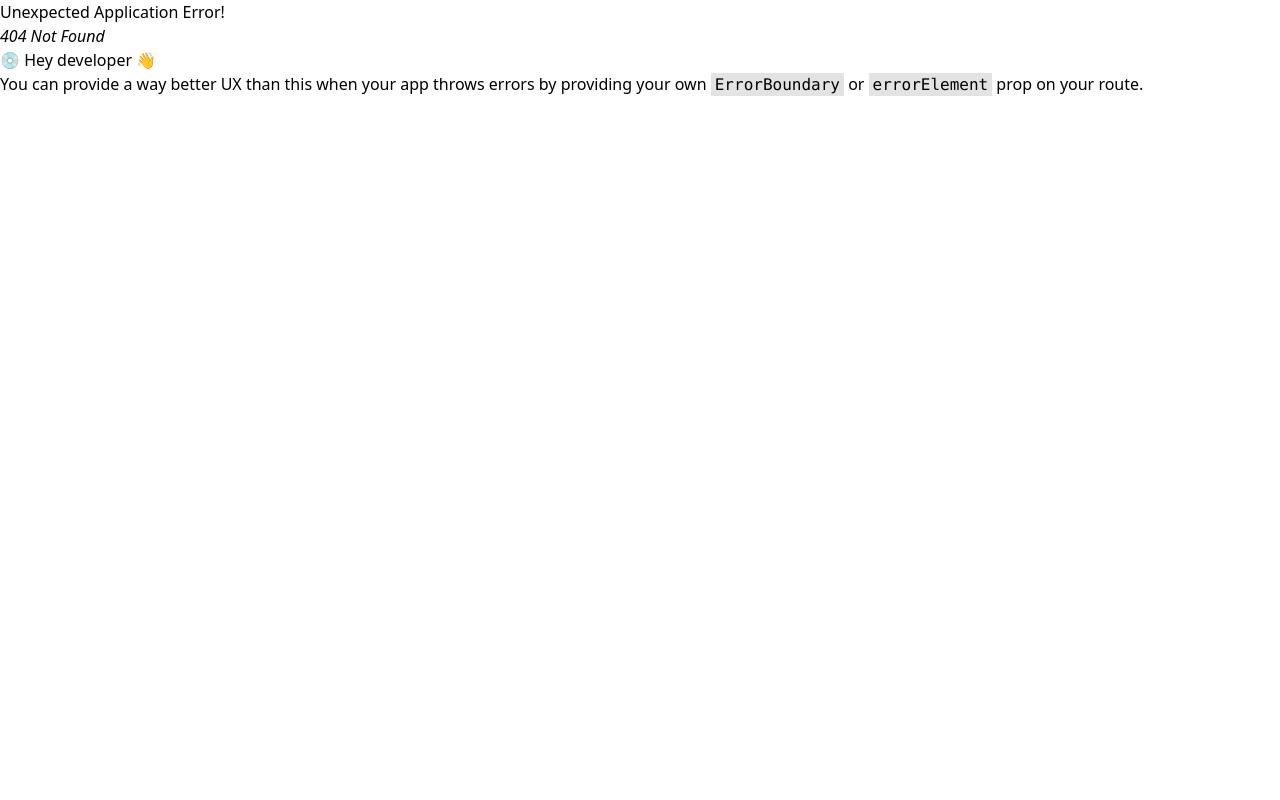
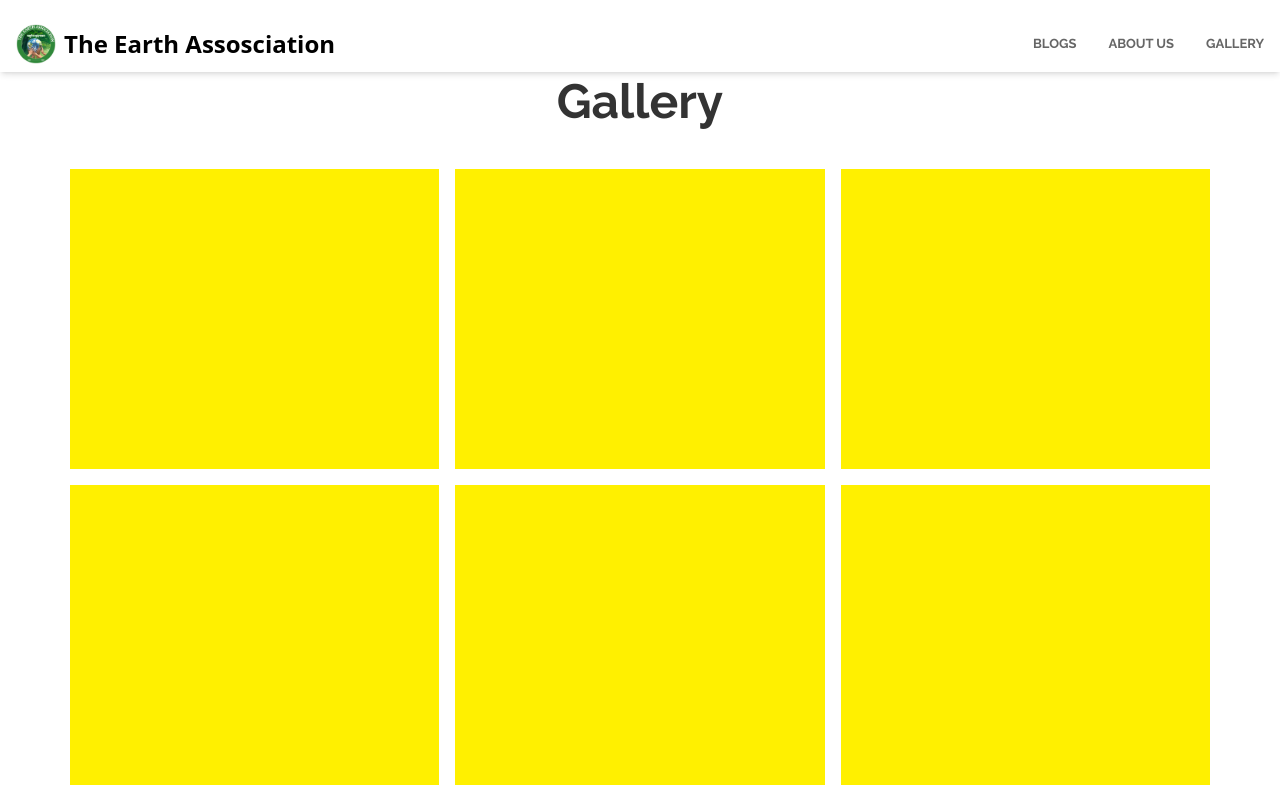
Before and after one commit to jigovind556/EarthAssociation, a React (Vite) app: page /gallery in a window 1280 px wide. Before the commit this address had no page. Shown: the top 800 px of the page. Built offline with nearby package versions, Linux system fonts and the light colour scheme.

Commit message:
created routes for gallery section

```diff
--- a/src/components/Header.jsx
+++ b/src/components/Header.jsx
@@ -87,6 +87,10 @@ const menu = [
     item: "About us",
     link: "/about",
   },
+  {
+    item: "Gallery",
+    link: "/gallery",
+  },
   // {
   // 	item: "Our work",
   // 	link: "#",
--- /dev/null
+++ b/src/pages/gallery/Gallery.jsx
@@ -0,0 +1,23 @@
+import React from 'react';
+
+const Gallery = () => {
+  return (
+    <main className="my-[65px]">
+        <section className="mx-auto max-w-[1140px]">
+            <h1 className="text-center text-[#333] font-raleway font-bold text-[36px] lg:text-[48px]">
+            Gallery
+            </h1>
+            <div className="grid grid-cols-1 gap-4 mt-8 lg:grid-cols-3">
+            <div className="bg-[#FFF000] h-[300px]"></div>
+            <div className="bg-[#FFF000] h-[300px]"></div>
+            <div className="bg-[#FFF000] h-[300px]"></div>
+            <div className="bg-[#FFF000] h-[300px]"></div>
+            <div className="bg-[#FFF000] h-[300px]"></div>
+            <div className="bg-[#FFF000] h-[300px]"></div>
+            </div>
+        </section>
+    </main>
+  );
+}
+
+export default Gallery;
```
Also changed, not shown: src/main.jsx (+10 -0 lines).
